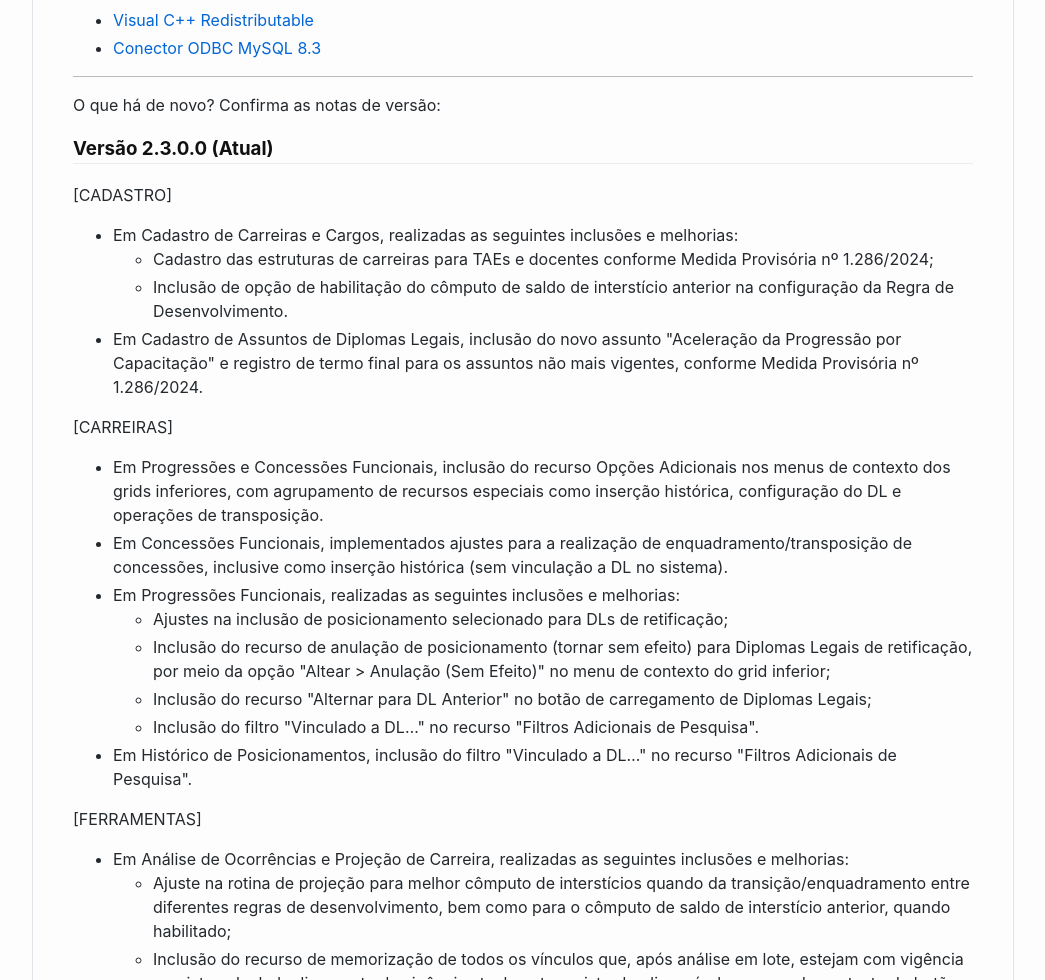
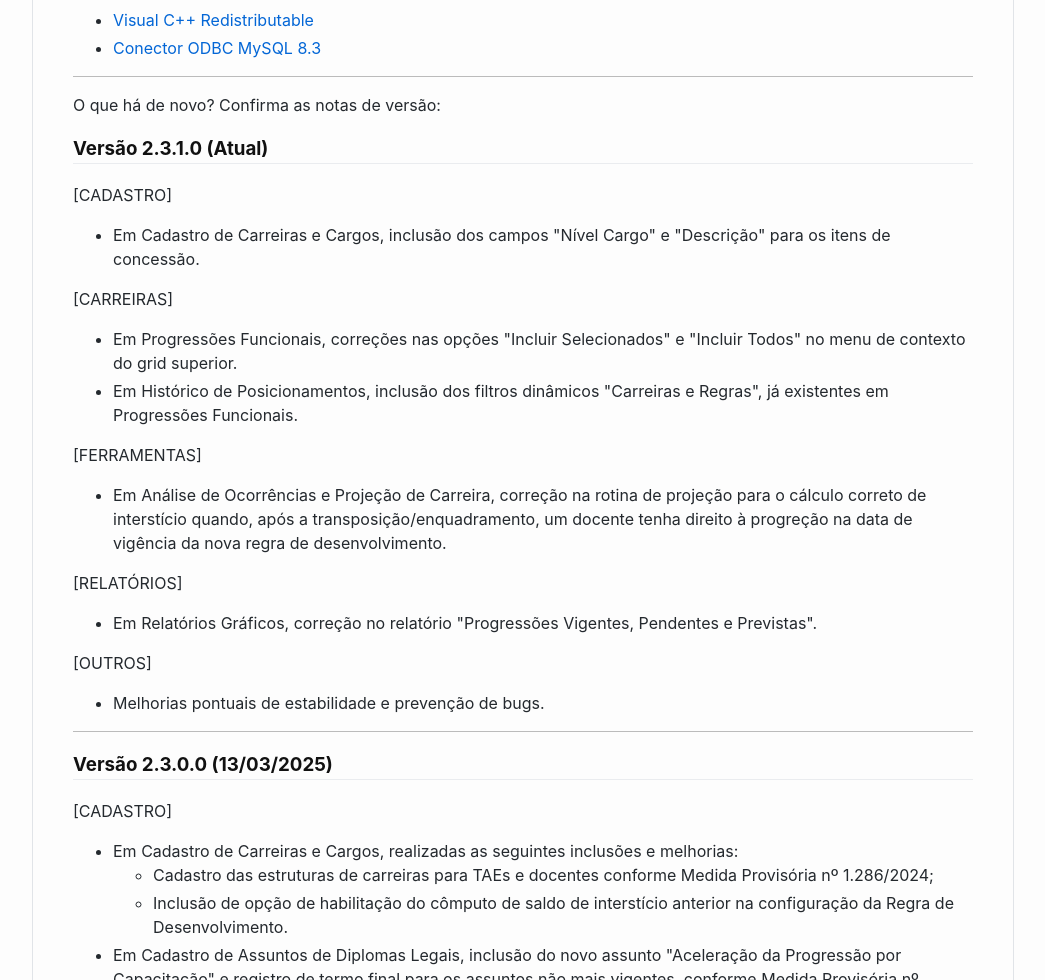
Before and after one commit to wscoutinho/Evolke, a plain HTML site: page Releases.html in a window 1280 px wide. Shown: the part 260-1240 px from the top of the page, without its empty margins (117-1162 px from the left). Drawn offline with Linux system fonts and the light colour scheme.

Commit message:
Versão 2.3.1.0 16/04/2025

```diff
--- a/Releases.html
+++ b/Releases.html
@@ -338,7 +338,30 @@ code.hljs {
 </ul>
 <hr />
 <p>O que há de novo? Confirma as notas de versão:</p>
-<h3 id="versão-2300-atual">Versão 2.3.0.0 (Atual)</h3>
+<h3 id="versão-2310-atual">Versão 2.3.1.0 (Atual)</h3>
+<p>[CADASTRO]</p>
+<ul>
+<li>Em Cadastro de Carreiras e Cargos, inclusão dos campos "Nível Cargo" e "Descrição" para os itens de concessão.</li>
+</ul>
+<p>[CARREIRAS]</p>
+<ul>
+<li>Em Progressões Funcionais, correções nas opções "Incluir Selecionados" e "Incluir Todos" no menu de contexto do grid superior.</li>
+<li>Em Histórico de Posicionamentos, inclusão dos filtros dinâmicos "Carreiras e Regras", já existentes em Progressões Funcionais.</li>
+</ul>
+<p>[FERRAMENTAS]</p>
+<ul>
+<li>Em Análise de Ocorrências e Projeção de Carreira, correção na rotina de projeção para o cálculo correto de interstício quando, após a transposição/enquadramento, um docente tenha direito à progreção na data de vigência da nova regra de desenvolvimento.</li>
+</ul>
+<p>[RELATÓRIOS]</p>
+<ul>
+<li>Em Relatórios Gráficos, correção no relatório "Progressões Vigentes, Pendentes e Previstas".</li>
+</ul>
+<p>[OUTROS]</p>
+<ul>
+<li>Melhorias pontuais de estabilidade e prevenção de bugs.</li>
+</ul>
+<hr />
+<h3 id="versão-2300-13032025">Versão 2.3.0.0 (13/03/2025)</h3>
 <p>[CADASTRO]</p>
 <ul>
 <li>Em Cadastro de Carreiras e Cargos, realizadas as seguintes inclusões e melhorias:<ul>
```
Also changed, not shown: index.html (+24 -1 lines), 3 other files.
